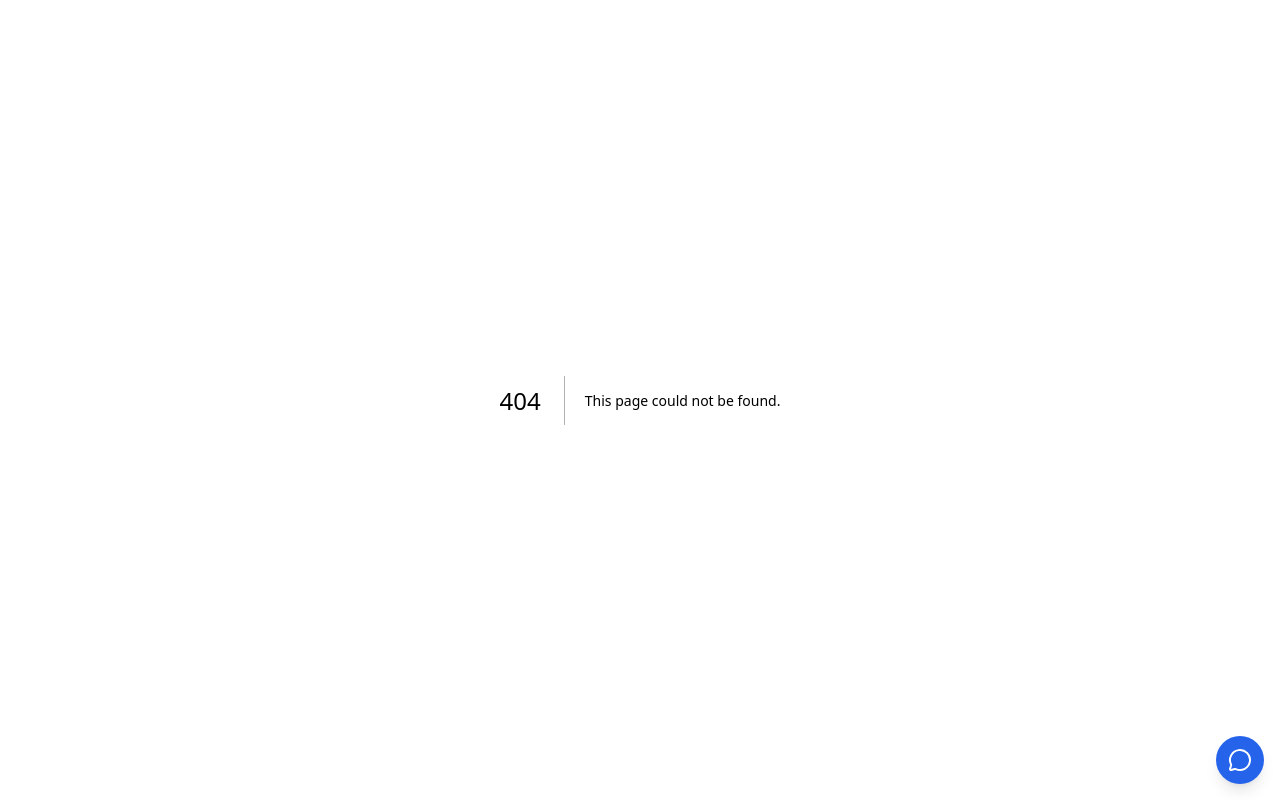
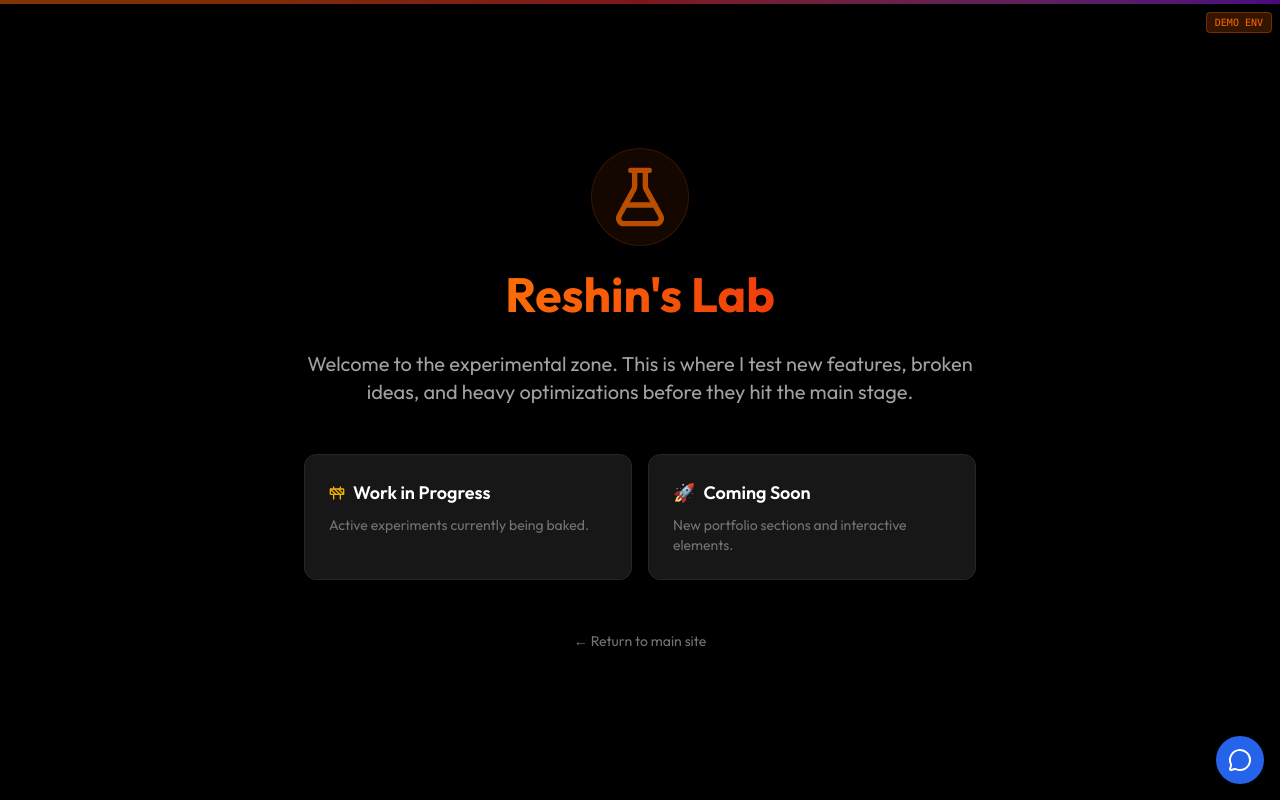
Before and after one commit to reshinrajesh/portfolio, a Next.js app: page /demo in a window 1280 px wide. Before the commit this address had no page. Built offline with nearby package versions, Linux system fonts and the light colour scheme.

Commit message:
feat: setup demo subdomain

```diff
--- /dev/null
+++ b/src/app/demo/layout.tsx
@@ -0,0 +1,28 @@
+import type { Metadata } from 'next';
+
+export const metadata: Metadata = {
+    title: 'Demo | Reshin Rajesh',
+    description: 'Experimental features and testing ground.',
+    robots: {
+        index: false,
+        follow: false,
+    },
+};
+
+export default function DemoLayout({
+    children,
+}: {
+    children: React.ReactNode;
+}) {
+    return (
+        <div className="demo-layout antialiased">
+            <div className="fixed top-0 left-0 w-full h-1 bg-gradient-to-r from-orange-500 via-red-500 to-purple-600 z-50 opacity-50" />
+            <div className="fixed top-2 right-2 z-50">
+                <span className="px-2 py-1 text-[10px] font-mono uppercase bg-orange-500/20 text-orange-500 border border-orange-500/30 rounded">
+                    DEMO ENV
+                </span>
+            </div>
+            {children}
+        </div>
+    );
+}
--- /dev/null
+++ b/src/app/demo/page.tsx
@@ -0,0 +1,56 @@
+import React from 'react';
+import { Construction, FlaskConical } from 'lucide-react';
+import Link from 'next/link';
+
+export default function DemoPage() {
+    return (
+        <div className="min-h-screen bg-black text-white flex flex-col items-center justify-center p-4">
+            <div className="max-w-2xl text-center space-y-8">
+                <div className="flex justify-center mb-6">
+                    <div className="p-4 rounded-full bg-orange-500/10 border border-orange-500/20 animate-pulse">
+                        <FlaskConical className="w-16 h-16 text-orange-500" />
+                    </div>
+                </div>
+
+                <h1 className="text-5xl font-bold bg-gradient-to-r from-orange-400 to-red-600 bg-clip-text text-transparent">
+                    Reshin's Lab
+                </h1>
+
+                <p className="text-xl text-neutral-400">
+                    Welcome to the experimental zone. This is where I test new features,
+                    broken ideas, and heavy optimizations before they hit the main stage.
+                </p>
+
+                <div className="grid grid-cols-1 md:grid-cols-2 gap-4 mt-12 w-full text-left">
+                    <div className="p-6 rounded-xl bg-neutral-900 border border-neutral-800 hover:border-orange-500/50 transition-colors group">
+                        <h3 className="text-lg font-semibold flex items-center gap-2 mb-2">
+                            <Construction className="w-4 h-4 text-yellow-500" />
+                            Work in Progress
+                        </h3>
+                        <p className="text-sm text-neutral-500">
+                            Active experiments currently being baked.
+                        </p>
+                    </div>
+                    <div className="p-6 rounded-xl bg-neutral-900 border border-neutral-800 hover:border-blue-500/50 transition-colors group">
+                        <h3 className="text-lg font-semibold flex items-center gap-2 mb-2">
+                            <span>🚀</span>
+                            Coming Soon
+                        </h3>
+                        <p className="text-sm text-neutral-500">
+                            New portfolio sections and interactive elements.
+                        </p>
+                    </div>
+                </div>
+
+                <div className="mt-12">
+                    <Link
+                        href="https://reshinrajesh.in"
+                        className="inline-flex items-center gap-2 text-sm text-neutral-500 hover:text-white transition-colors"
+                    >
+                        ← Return to main site
+                    </Link>
+                </div>
+            </div>
+        </div>
+    );
+}
--- a/src/middleware.ts
+++ b/src/middleware.ts
@@ -59,6 +59,12 @@ export default async function middleware(request: NextRequest) {
         return NextResponse.rewrite(url);
     }
 
+    // 5. Handle Demo Subdomain
+    if (hostname.startsWith('demo.')) {
+        url.pathname = `/demo${url.pathname}`;
+        return NextResponse.rewrite(url);
+    }
+
     return NextResponse.next();
 }
 
```
